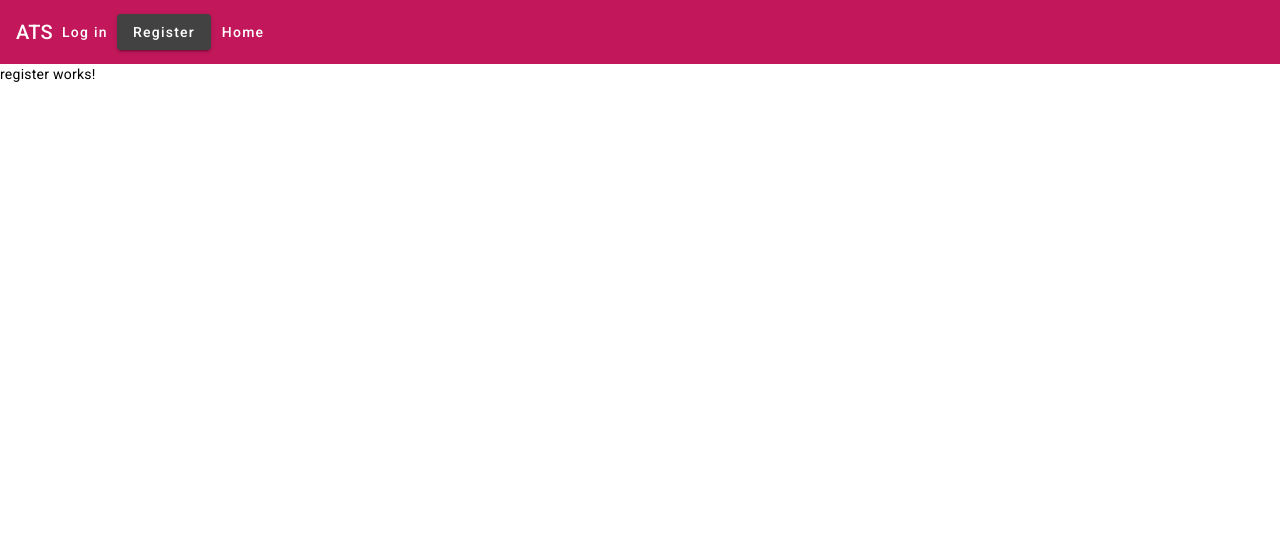
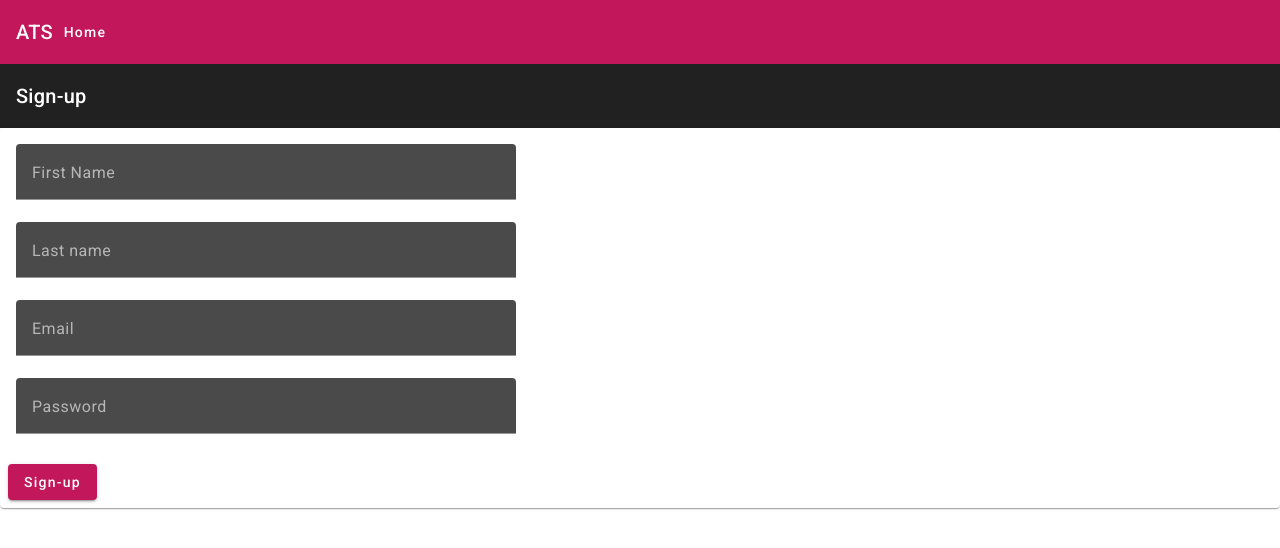
Before and after one commit to shubh1613/ATS-Frontend, an Angular app in the folder ats-frontend/: page /register in a window 1280 px wide. Shown: the top 548 px of the page. Built offline with nearby package versions, Linux system fonts and the light colour scheme.

Commit message:
resume evaluation works

```diff
--- a/ats-frontend/package.json
+++ b/ats-frontend/package.json
@@ -21,6 +21,7 @@
     "@angular/platform-browser": "^15.2.0",
     "@angular/platform-browser-dynamic": "^15.2.0",
     "@angular/router": "^15.2.0",
+    "ngx-cookie-service": "^16.0.0",
     "rxjs": "~7.8.0",
     "tslib": "^2.3.0",
     "zone.js": "~0.12.0"
--- a/ats-frontend/src/app/app-routing.module.ts
+++ b/ats-frontend/src/app/app-routing.module.ts
@@ -4,7 +4,7 @@ import { LogInComponent } from './components/log-in/log-in.component';
 import { RegisterComponent } from './components/register/register.component';
 import { HomepageComponent } from './components/homepage/homepage.component';
 const routes: Routes = [
-  { path: '', pathMatch: 'full', redirectTo: 'login' },
+  { path: '', pathMatch: 'full', redirectTo: 'homepage' },
   { path: 'login', component: LogInComponent },
   { path: 'register', component: RegisterComponent },
   { path: 'homepage', component: HomepageComponent }
--- a/ats-frontend/src/app/app.component.html
+++ b/ats-frontend/src/app/app.component.html
@@ -2,9 +2,11 @@
 <mat-toolbar color="primary" class="app-header">
   <div>ATS</div>
   <span class="nav-tool-items">
-    <a mat-button routerLink="login" routerLinkActive="active">Log in</a>
-    <a mat-button mat-raised-button routerLink="register" routerLinkActive="active">Register</a>
-    <a mat-button routerLink="homepage" routerLinkActive="active">Home</a>
+
+    <a *ngIf="!authdone" mat-button routerLink="login" routerLinkActive="active">Log in</a>
+    <a *ngIf="!authdone" mat-button routerLink="register" routerLinkActive="active">Register</a>
+    <a *ngIf="authdone" mat-button routerLink="homepage" routerLinkActive="active">Home</a>
   </span>
+  <!-- <a *ngIf="authdone" mat-button routerLink="login" routerLinkActive="active">Logout</a> -->
 </mat-toolbar>
 <router-outlet></router-outlet>
--- a/ats-frontend/src/app/app.component.ts
+++ b/ats-frontend/src/app/app.component.ts
@@ -7,4 +7,7 @@ import { Component } from '@angular/core';
 })
 export class AppComponent {
   title = 'ats-frontend';
+
+  authdone = true;
+
 }
--- a/ats-frontend/src/app/components/homepage/homepage.component.html
+++ b/ats-frontend/src/app/components/homepage/homepage.component.html
@@ -1,4 +1,4 @@
-<form [formGroup]="myForm">
+<form [formGroup]="myForm" *ngIf="formshow">
     <div class="dropzone" appDnd>
         <div class = "form-group">
             <input type="file"
@@ -8,10 +8,38 @@
                 class="form-control"
                 (change)="onFileChange($event)"/>
 
-            <img>
             <h3>Drag and drop file here</h3>
             <h3>or</h3>
             <label for="fileDropRef">Browse file for here</label>
         </div>
     </div>
 </form>
+<div class = "loading" *ngIf="progressbar">
+    <mat-spinner ></mat-spinner>
+</div>
+<div *ngIf="showjobs">
+    <table class="table table-striped">
+        <thead>
+            <tr>
+              <th>Company</th>
+              <th>Job status</th>
+              <th>Job Title</th>
+              <th>Skills</th>
+              <th>Description</th>
+              <th>Location</th>
+              <th>Link</th>
+            </tr>
+        </thead>
+        <tbody>
+            <tr *ngFor="let dat of Jobs.data">
+                <td>{{dat[0]}}</td>
+                <td>{{dat[1]}}</td>
+                <td>{{dat[2]}}</td>
+                <td>{{dat[3]}}</td>
+                <td class="content hideContent">{{dat[4]}}  <div class="show-more"><a href="#">Show more</a></div></td>
+                <td>{{dat[5]}}</td>
+                <td><a href="{{dat[6]}}">link</a></td>
+            </tr>
+        </tbody>
+      </table>
+</div>
--- a/ats-frontend/src/app/components/homepage/homepage.component.scss
+++ b/ats-frontend/src/app/components/homepage/homepage.component.scss
@@ -1,11 +1,12 @@
 .dropzone{
-    width : 450px;
-    height : 200px;
+    width: 450px;
+    height: 150px;
+    position: absolute;
+    top: 20%;
+    left: 35%;
     padding: 2rem;
     text-align: center;
     border: dashed 1px #979797;
-    position: relative;
-    margin: 0 auto;
 
     input {
         opacity: 0;
@@ -33,3 +34,35 @@
     }
 
 }
+
+.loading{
+    width: 100px;
+    height: 100px;
+    position: absolute;
+    top: 50%;
+    left: 50%;
+    margin: -50px 0 0 -50px;
+}
+
+table {
+    font-family: arial, sans-serif;
+    border-collapse: collapse;
+
+    margin-top: 20px;
+    margin-left: 10px;
+    margin-right:10px;
+}
+
+  th {
+    background-color: #c2185b;
+    border: 1px solid #c2185b;
+  }
+
+  td, th {
+    text-align: left;
+    padding: 8px;
+  }
+
+  tr:nth-child(even) {
+    background-color: #dddddd;
+  }
--- a/ats-frontend/src/app/components/homepage/homepage.component.ts
+++ b/ats-frontend/src/app/components/homepage/homepage.component.ts
@@ -14,6 +14,11 @@ export class HomepageComponent {
       fileSource: new FormControl('', [Validators.required])
     });
 
+    jobs  = null;
+    data = [];
+    showjobs = false;
+    formshow = true;
+    progressbar = false;
     //constructor
     constructor(private http: HttpClient) { }
 
@@ -39,15 +44,22 @@ export class HomepageComponent {
     }
 
   }
-
+  public Jobs : any = [];
   submit(file: string | Blob){
+    this.progressbar =  true;
+    this.formshow = false;
     if(this.myForm.get('fileSource')){
         let formData = new FormData();
         formData.append('file', file);
         this.http.post('http://localhost:4000/upload', formData)
           .subscribe(res => {
-            console.log(res);
-          })
+
+              this.Jobs = res;
+              this.showjobs = true;
+              this.progressbar = false;
+
+              console.log(this.Jobs.data)
+            })
       }
     }
 }
--- a/ats-frontend/src/app/components/log-in/log-in.component.html
+++ b/ats-frontend/src/app/components/log-in/log-in.component.html
@@ -1,6 +1,20 @@
-<div class="center">
-        <mat-form-field appearance="fill">
-            <mat-label>username</mat-label>
-            <input matInput>
-        </mat-form-field>
-</div>
+<mat-toolbar>
+    <span>LOGIN</span>
+  </mat-toolbar>
+  <mat-card class="my-card">
+     <mat-card-content>
+        <form class="my-form">
+           <mat-form-field class="full-width">
+              <mat-label>Email</mat-label>
+              <input  matInput  placeholder="Email" name="email">
+           </mat-form-field>
+           <mat-form-field class="full-width">
+              <mat-label>Password</mat-label>
+              <input  matInput  placeholder="Password" name="password">
+           </mat-form-field>
+        </form>
+     </mat-card-content>
+     <mat-card-actions>
+        <button mat-raised-button color="primary">LOGIN</button>
+     </mat-card-actions>
+  </mat-card>
--- a/ats-frontend/src/app/components/log-in/log-in.component.scss
+++ b/ats-frontend/src/app/components/log-in/log-in.component.scss
@@ -4,3 +4,16 @@
     align-items: center;
     height: 100%;
 }
+
+.my-form{
+    min-width: 150px;
+    max-width: 500px;
+    width: 100%;
+}
+.full-width {
+    width: 100%;
+}
+
+mat-card{
+    background-color: #ffffff;
+}
--- a/ats-frontend/src/app/components/register/register.component.html
+++ b/ats-frontend/src/app/components/register/register.component.html
@@ -1 +1,28 @@
-<p>register works!</p>
+<mat-toolbar>
+    <span>Sign-up</span>
+  </mat-toolbar>
+<mat-card class="my-card">
+     <mat-card-content>
+        <form class="my-form">
+           <mat-form-field class="full-width">
+              <mat-label>First Name</mat-label>
+              <input  matInput  placeholder="First Name" name="fname">
+           </mat-form-field>
+           <mat-form-field class="full-width">
+              <mat-label>Last name</mat-label>
+              <input  matInput  placeholder="Last Name" name="lname">
+           </mat-form-field>
+            <mat-form-field class="full-width">
+                <mat-label>Email</mat-label>
+                <input  matInput  placeholder="email" name="email">
+            </mat-form-field>
+            <mat-form-field class="full-width">
+                <mat-label>Password</mat-label>
+                <input  matInput  placeholder="password" name="password">
+            </mat-form-field>
+        </form>
+     </mat-card-content>
+     <mat-card-actions>
+        <button mat-raised-button color="primary">Sign-up</button>
+     </mat-card-actions>
+</mat-card>
--- a/ats-frontend/src/app/components/register/register.component.scss
+++ b/ats-frontend/src/app/components/register/register.component.scss
@@ -0,0 +1,19 @@
+.center {
+    display: flex;
+    justify-content: center;
+    align-items: center;
+    height: 100%;
+}
+
+.my-form{
+    min-width: 150px;
+    max-width: 500px;
+    width: 100%;
+}
+.full-width {
+    width: 100%;
+}
+
+mat-card{
+    background-color: #ffffff;
+}
```
Also changed, not shown: 1 other file (tests, documents, lock files or other folders).
